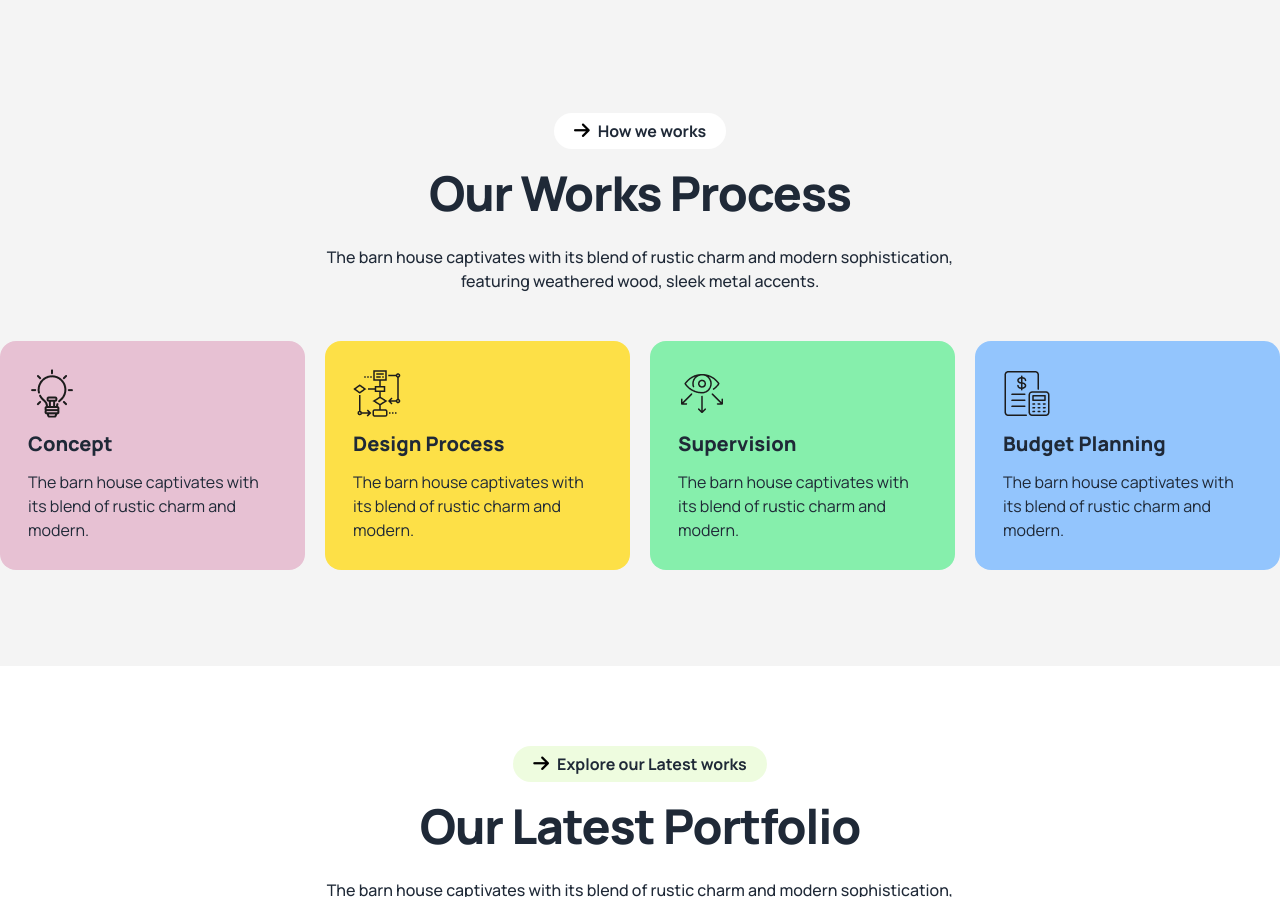
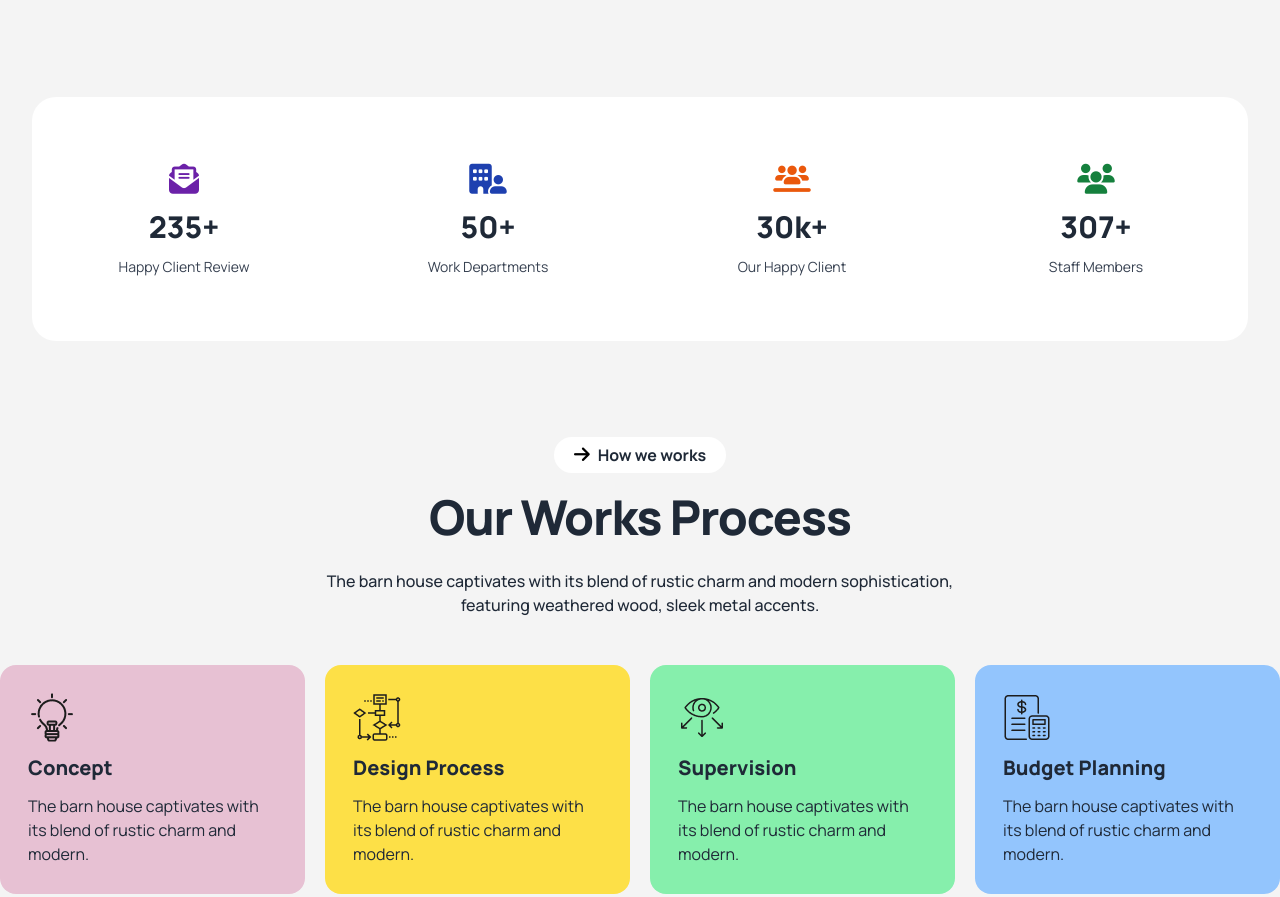
Before and after one commit to rahat-israil/B10-Assignment-3, a plain HTML site: page index.html in a window 1280 px wide. Shown: the part 1607-2504 px from the top of the page. Drawn offline with nearby package versions, Linux system fonts and the light colour scheme.

Commit message:
Add Stats in About Us Section

```diff
--- a/index.html
+++ b/index.html
@@ -138,6 +138,34 @@
                 <img class="mt-7 lg:mt-24 mx-auto w-96 lg:w-fit" src="./assets/Rectangle.png" alt="">
               </div>
            </div>
+
+          <!-- Stats -->
+          <div class="bg-white py-16 rounded-3xl w-11/12 lg:w-[95%] mx-auto lg:grid lg:grid-cols-4 mt-10 lg:mt-20 space-y-16 lg:space-y-0">
+            <!-- Cart 1 -->
+              <div class="text-center space-y-3">
+                <i class="fa-solid fa-envelope-open-text text-5xl lg:text-3xl text-purple-800"></i>
+                  <h1 class="text-5xl lg:text-3xl font-extrabold">235+</h1>
+                  <p class="text-lg lg:text-sm text-gray-700">Happy Client Review</p>
+              </div>
+            <!-- Cart 2 -->
+              <div class="text-center space-y-3">
+                  <i class="fa-solid fa-building-user text-5xl lg:text-3xl text-blue-800"></i>
+                  <h1 class="text-5xl lg:text-3xl font-extrabold">50+</h1>
+                  <p class="text-lg lg:text-sm text-gray-700">Work Departments</p>
+              </div>
+            <!-- Cart 3 -->
+              <div class="text-center space-y-3">
+                  <i class="fa-solid fa-users-line text-5xl lg:text-3xl text-orange-600"></i>
+                  <h1 class="text-5xl lg:text-3xl font-extrabold">30k+</h1>
+                  <p class="text-lg lg:text-sm text-gray-700">Our Happy Client</p>
+              </div>
+            <!-- Cart 4 -->
+              <div class="text-center space-y-3">
+                  <i class="fa-solid fa-users text-5xl lg:text-3xl text-green-700"></i>
+                  <h1 class="text-5xl lg:text-3xl font-extrabold">307+</h1>
+                  <p class="text-lg lg:text-sm text-gray-700">Staff Members</p>
+              </div>
+          </div>
         </section>
 
       <!-- Works Process Section -->
@@ -250,6 +278,9 @@
               </div>
           </div>
         </section>
+
+      <!-- Articles and News Section -->
+        <section></section>
 
       <!-- FAQ Section -->
         <section class="mt-10 lg:mt-28 mb-20">
```
